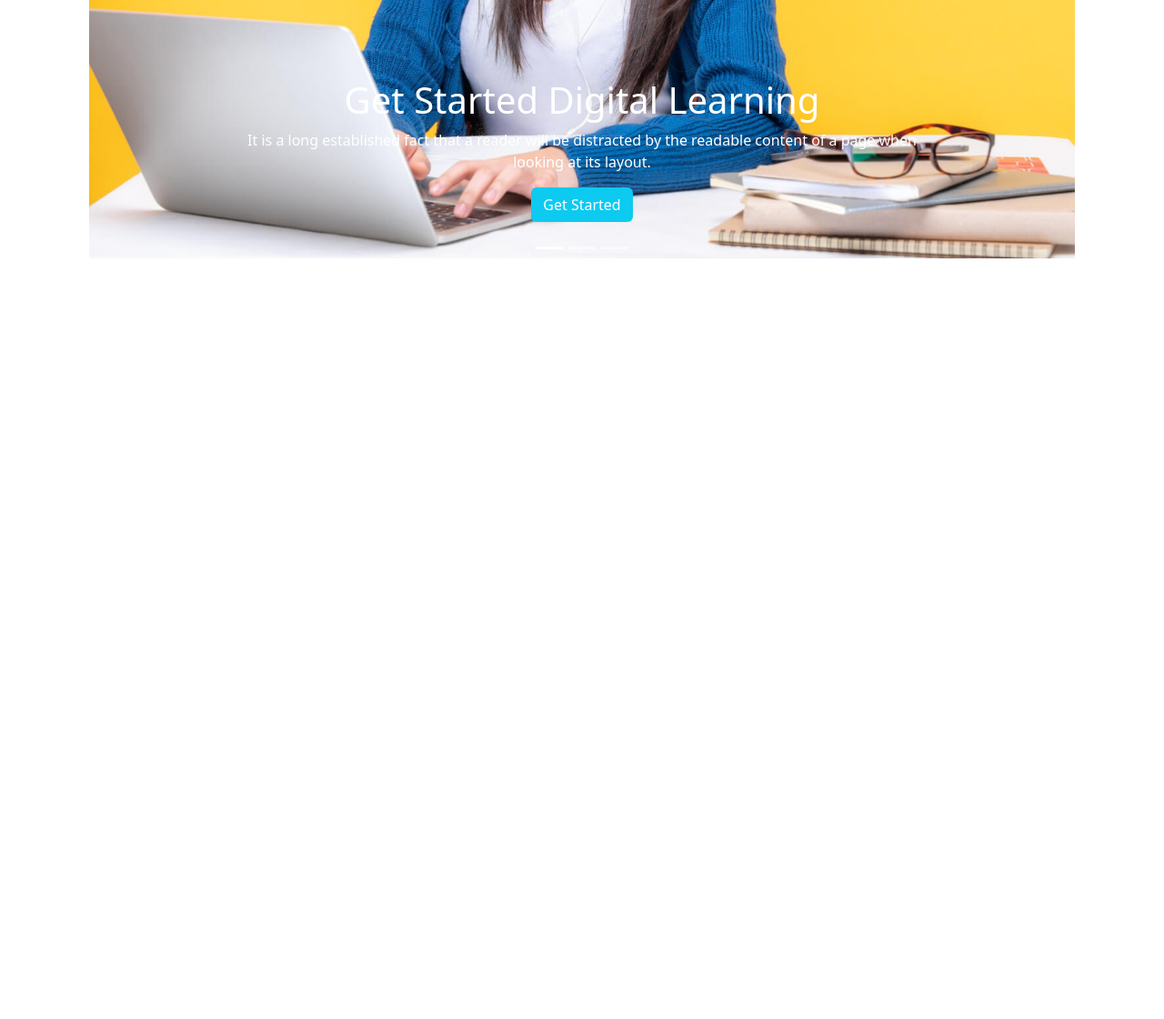
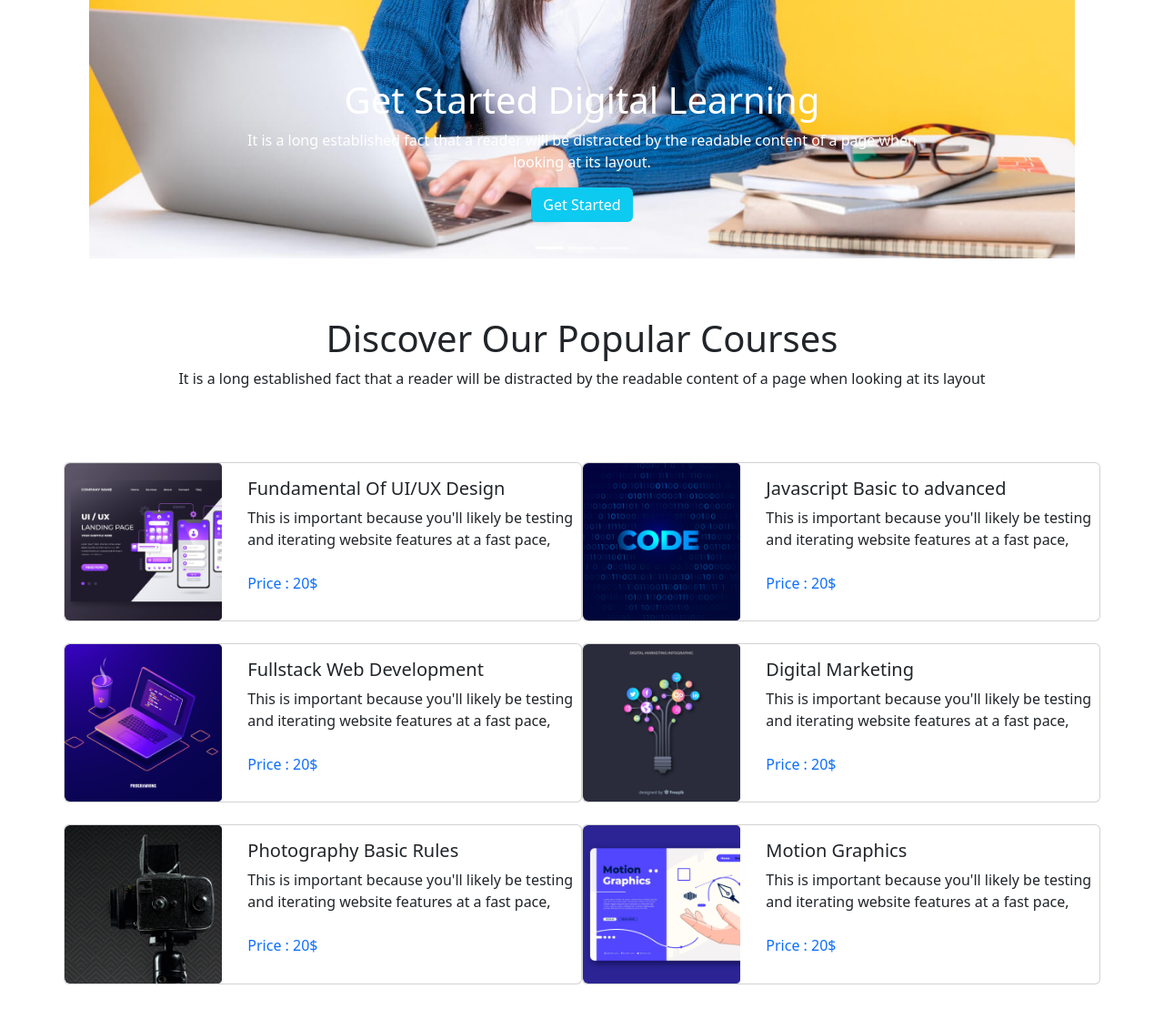
Before and after one commit to mirnahian/edTech-website, a plain HTML site: page index.html in a window 1280 px wide. Shown: the part 615-1735 px from the top of the page at 91% size. Before the commit the page ends 915 px from the top, so only its background shows below. Drawn offline with nearby package versions, Linux system fonts and the light colour scheme.

Commit message:
add-course

```diff
--- a/index.html
+++ b/index.html
@@ -104,6 +104,100 @@
         <!-- slider-end -->
 
     </header>
+    <section class="text-center pt-5 pb-3">
+        <h1>Discover Our Popular Courses
+        </h1>
+        <p>It is a long established fact that a reader will be distracted by the readable content of a page when looking at its layout</p>
+    </section>
+    <section class="container my-5">
+        <div class="row g-4">
+            <div class="col-md-12 col-lg-6 col-sm-12 card gx-0">
+                <div class="row">
+                    <div class="col-md-4 col-sm-12">
+                        <img class="img-fluid rounded-start w-100" src="course/course-1.png" alt="" />
+                    </div>
+                    <div class="col-md-8 col-sm-12 card-body">
+                        <h5 class="card-title">Fundamental Of UI/UX Design</h5>
+                        <p class="card-text">
+                            This is important because you'll likely be testing and iterating website features at a fast pace, <br /><br /><span class="text-primary">Price : 20$</span>
+                        </p>
+                    </div>
+                </div>
+            </div>
+            <div class="col-md-12 col-lg-6 col-sm-12 card gx-0">
+                <div class="row">
+                    <div class="col-md-4 col-sm-12">
+                        <img class="img-fluid rounded-start w-100" src="course/course-2.png" alt="" />
+                    </div>
+                    <div class="col-md-8 col-sm-12 card-body">
+                        <h5 class="card-title">Javascript Basic to advanced</h5>
+                        <p class="card-text">
+                            This is important because you'll likely be testing and iterating website features at a fast pace, <br /><br /><span class="text-primary">Price : 20$</span>
+                        </p>
+                    </div>
+                </div>
+            </div>
+            <div class="col-md-12 col-lg-6 col-sm-12 card gx-0">
+                <div class="row">
+                    <div class="col-md-4 col-sm-12">
+                        <img class="img-fluid rounded-start w-100" src="course/course-3.png" alt="" />
+                    </div>
+                    <div class="col-md-8 col-sm-12 card-body">
+                        <h5 class="card-title">Fullstack Web Development</h5>
+                        <p class="card-text">
+                            This is important because you'll likely be testing and iterating website features at a fast pace, <br /><br /><span class="text-primary">Price : 20$</span>
+                        </p>
+                    </div>
+                </div>
+            </div>
+            <div class="col-md-12 col-lg-6 col-sm-12 card gx-0">
+                <div class="row">
+                    <div class="col-md-4 col-sm-12">
+                        <img class="img-fluid rounded-start w-100" src="course/course-4.png" alt="" />
+                    </div>
+                    <div class="col-md-8 col-sm-12 card-body">
+                        <h5 class="card-title">Digital Marketing</h5>
+                        <p class="card-text">
+                            This is important because you'll likely be testing and iterating website features at a fast pace, <br /><br /><span class="text-primary">Price : 20$</span>
+                        </p>
+                    </div>
+                </div>
+            </div>
+            <div class="col-md-12 col-lg-6 col-sm-12 card gx-0">
+                <div class="row">
+                    <div class="col-md-4 col-sm-12">
+                        <img class="img-fluid rounded-start w-100" src="course/course-5.png" alt="" />
+                    </div>
+                    <div class="col-md-8 col-sm-12 card-body">
+                        <h5 class="card-title">Photography Basic Rules</h5>
+                        <p class="card-text">
+                            This is important because you'll likely be testing and iterating website features at a fast pace, <br /><br /><span class="text-primary">Price : 20$</span>
+                        </p>
+                    </div>
+                </div>
+            </div>
+            <div class="col-md-12 col-lg-6 col-sm-12 card gx-0">
+                <div class="row">
+                    <div class="col-md-4 col-sm-12">
+                        <img class="img-fluid rounded-start w-100" src="course/course-6.png" alt="" />
+                    </div>
+                    <div class="col-md-8 col-sm-12 card-body">
+                        <h5 class="card-title">Motion Graphics</h5>
+                        <p class="card-text">
+                            This is important because you'll likely be testing and iterating website features at a fast pace, <br /><br /><span class="text-primary">Price : 20$</span>
+                        </p>
+                    </div>
+                </div>
+            </div>
+
+
+
+
+
+
+
+        </div>
+    </section>
 
     <script src="https://cdn.jsdelivr.net/npm/bootstrap@5.2.0/dist/js/bootstrap.bundle.min.js" integrity="sha384-A3rJD856KowSb7dwlZdYEkO39Gagi7vIsF0jrRAoQmDKKtQBHUuLZ9AsSv4jD4Xa" crossorigin="anonymous"></script>
 </body>
```
Also changed, not shown: course/course-1.png (added), course/course-2.png (added), course/course-3.png (added), course/course-4.png (added), course/course-5.png (added), course/course-6.png (added).
